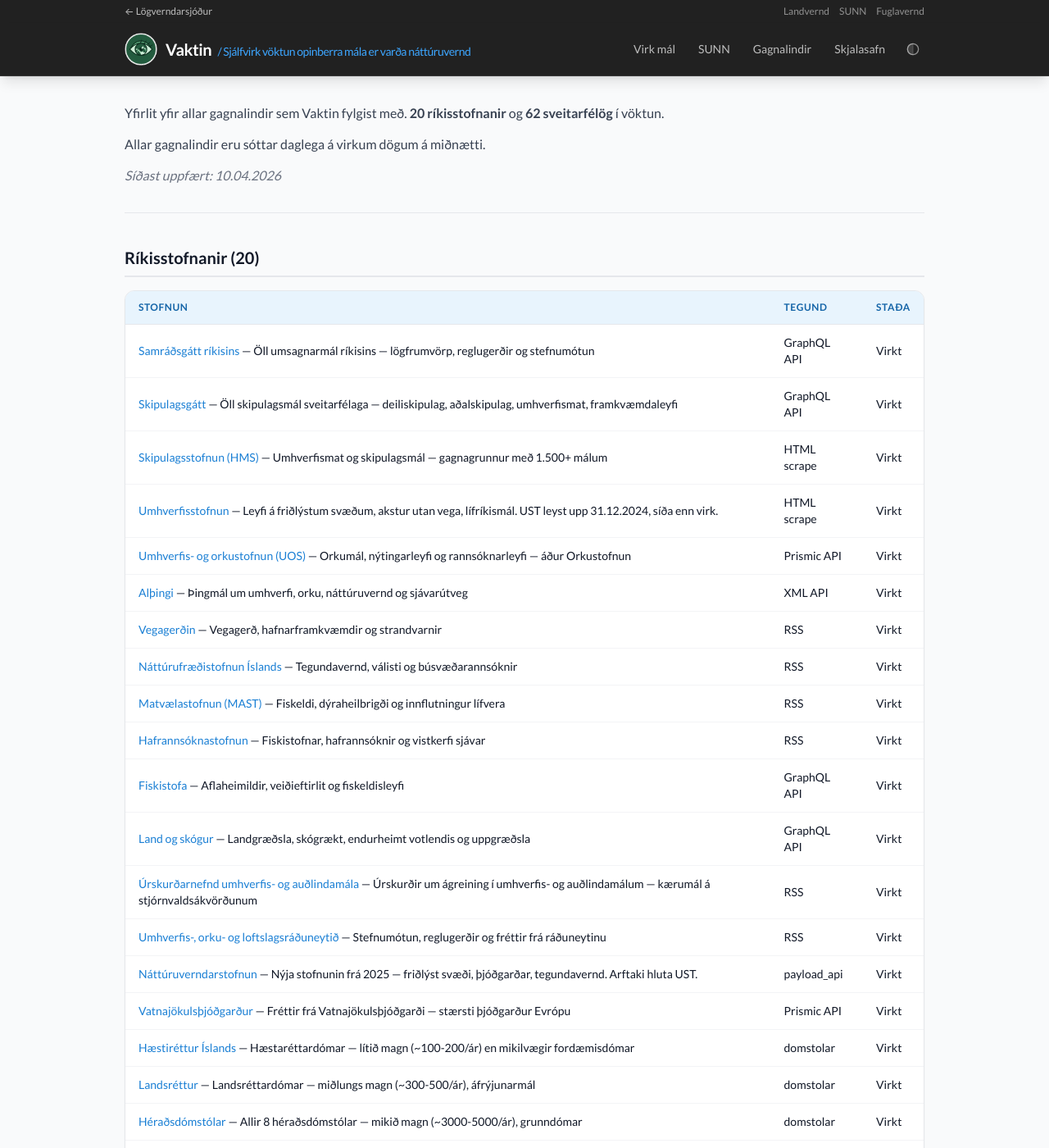
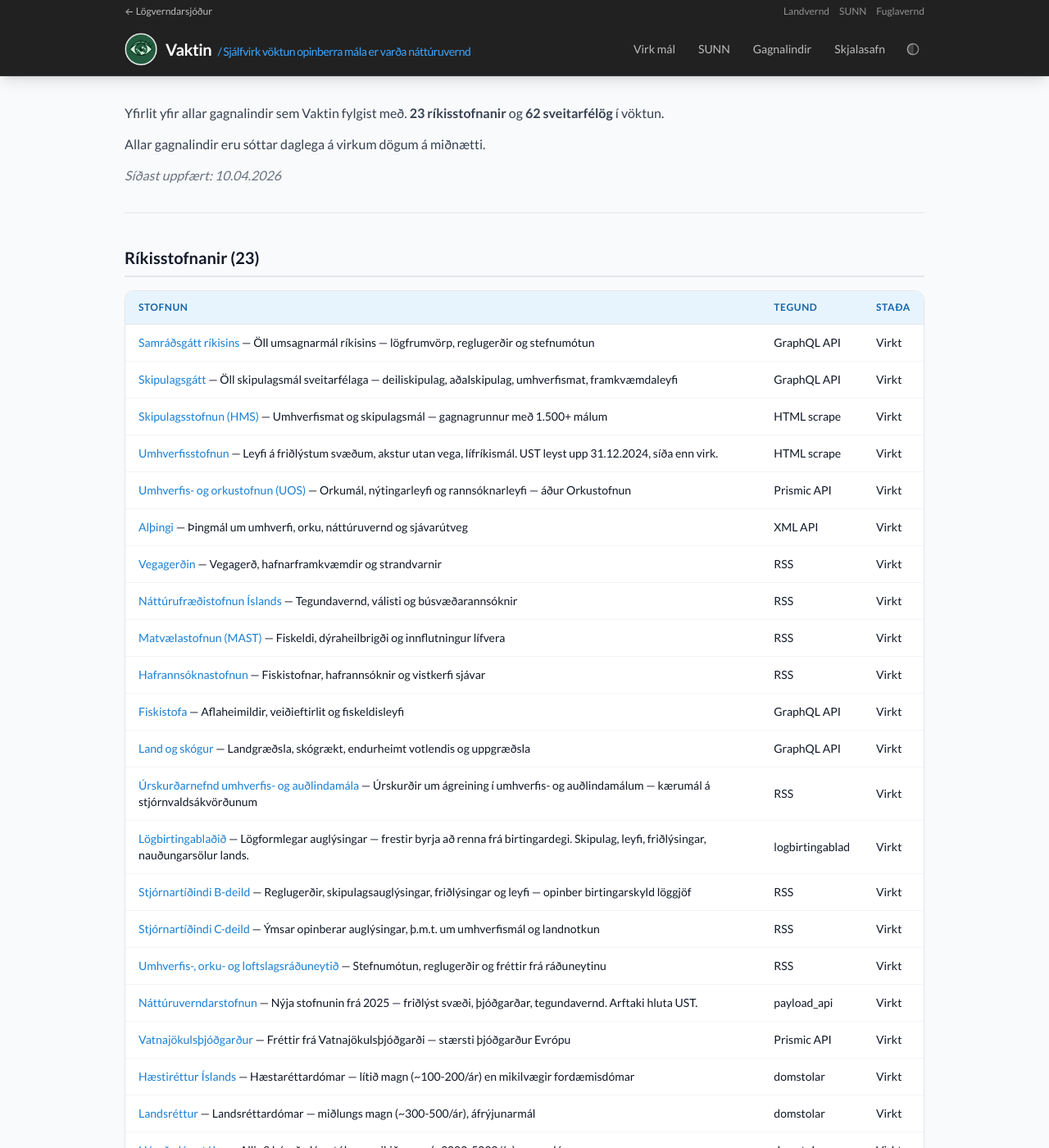
Before and after one commit to sunnuhvoll/vaktin, a Jekyll site: the page built from sources.md, in a window 1280 px wide and 1400 px high. Shown: the whole window at 82% size. Built offline with Jekyll 4.4.1, drawn with Linux system fonts in a browser that asks for light colours; nearby versions of some CDN libraries.

Commit message:
vaktin: keyrsla 2026-04-10
 8 files changed, 1721 insertions(+), 1707 deletions(-)

```diff
--- a/sources.md
+++ b/sources.md
@@ -5,7 +5,7 @@
 
 # Gagnalindir Vaktarinnar
 
-Yfirlit yfir allar gagnalindir sem Vaktin fylgist með. **20 ríkisstofnanir** og **62 sveitarfélög** í vöktun.
+Yfirlit yfir allar gagnalindir sem Vaktin fylgist með. **23 ríkisstofnanir** og **62 sveitarfélög** í vöktun.
 
 Allar gagnalindir eru sóttar daglega á virkum dögum á miðnætti.
 
@@ -13,7 +13,7 @@
 
 ---
 
-## Ríkisstofnanir (20)
+## Ríkisstofnanir (23)
 
 | Stofnun | Tegund | Staða |
 |---|---|---|
@@ -30,6 +30,9 @@
 | [Fiskistofa](https://island.is/s/fiskistofa) — Aflaheimildir, veiðieftirlit og fiskeldisleyfi | GraphQL API | Virkt |
 | [Land og skógur](https://island.is/s/land-og-skogur) — Landgræðsla, skógrækt, endurheimt votlendis og uppgræðsla | GraphQL API | Virkt |
 | [Úrskurðarnefnd umhverfis- og auðlindamála](https://uua.is) — Úrskurðir um ágreining í umhverfis- og auðlindamálum — kærumál á stjórnvaldsákvörðunum | RSS | Virkt |
+| [Lögbirtingablaðið](https://logbirtingablad.is) — Lögformlegar auglýsingar — frestir byrja að renna frá birtingardegi. Skipulag, leyfi, friðlýsingar, nauðungarsölur lands. | logbirtingablad | Virkt |
+| [Stjórnartíðindi B-deild](https://island.is/stjornartidindi) — Reglugerðir, skipulagsauglýsingar, friðlýsingar og leyfi — opinber birtingarskyld löggjöf | RSS | Virkt |
+| [Stjórnartíðindi C-deild](https://island.is/stjornartidindi) — Ýmsar opinberar auglýsingar, þ.m.t. um umhverfismál og landnotkun | RSS | Virkt |
 | [Umhverfis-, orku- og loftslagsráðuneytið](https://www.stjornarradid.is/raduneyti/umhverfis-orku-og-loftslagsraduneytid/) — Stefnumótun, reglugerðir og fréttir frá ráðuneytinu | RSS | Virkt |
 | [Náttúruverndarstofnun](https://www.nattura.is) — Nýja stofnunin frá 2025 — friðlýst svæði, þjóðgarðar, tegundavernd. Arftaki hluta UST. | payload_api | Virkt |
 | [Vatnajökulsþjóðgarður](https://www.vatnajokulsthjodgardur.is) — Fréttir frá Vatnajökulsþjóðgarði — stærsti þjóðgarður Evrópu | Prismic API | Virkt |
@@ -150,10 +153,10 @@
 
 | | Fjöldi |
 |---|---|
-| Ríkisstofnanir | 20 |
+| Ríkisstofnanir | 23 |
 | Sveitarfélög | 62 |
-| Virk | 82 |
-| **Samtals** | **82** |
+| Virk | 85 |
+| **Samtals** | **85** |
 
 ---
 *Sjálfvirk skýrsla frá [Vaktin](https://github.com/sunnuhvoll/vaktin)*
```
Also changed, not shown: index.md (+2 -2 lines), reports/.health.json (+38 -29 lines), reports/archive/2026-02.md (+1 -1 lines), reports/archive/index.md (+1 -1 lines), reports/index.md (+2 -2 lines), sunn/index.md (+1 -1 lines), state/state.json.
